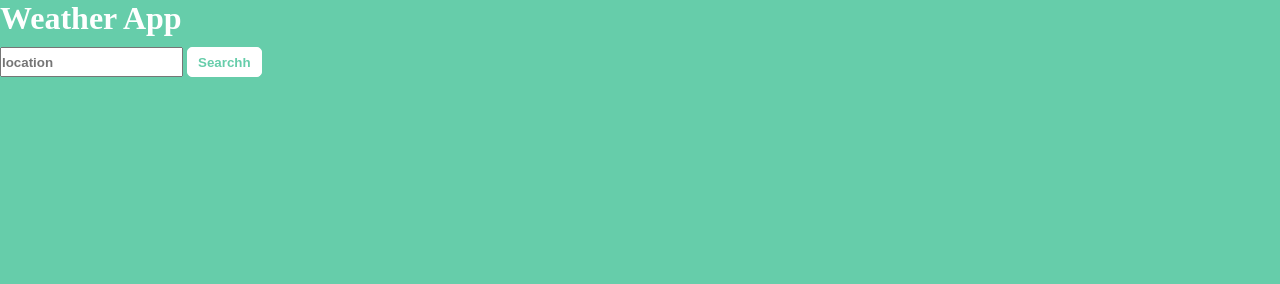
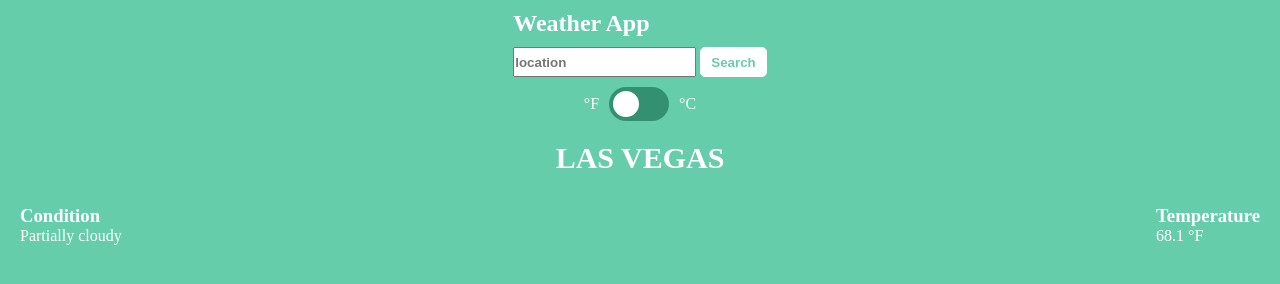
Before and after one commit to diegoHernandezDeveloper/weatherApp, a website built with webpack: page src/template.html in a window 1280 px wide. Built offline with nearby package versions, Linux system fonts and the light colour scheme.

Commit message:
add api funcionallity

```diff
--- a/src/index.js
+++ b/src/index.js
@@ -1 +1,42 @@
 import "./style.css";
+
+const button = document.querySelector("button");
+const input = document.querySelector("input");
+const h2 = document.querySelector("h2");
+const pCondition = document.querySelector("p[condition]");
+const pTemp = document.querySelector("p[temp]");
+const checkBox = document.querySelector('input[type="checkbox"');
+
+button.addEventListener("click", getInput);
+checkBox.addEventListener("change", () => {
+  if (checkBox.checked) {
+    console.log(`checked`);
+    console.log(pTemp.textContent);
+    const array = pTemp.textContent.split(" ");
+  } else {
+    console.log(`not checked`);
+    console.log(pTemp.textContent);
+    const array = pTemp.textContent.split(" ");
+  }
+});
+
+async function getInput() {
+  const inputValue = input.value || `las vegas`;
+  let API = `https://weather.visualcrossing.com/VisualCrossingWebServices/rest/services/timeline/${inputValue}?key=E3VBXLTQ9CYL8XZ4SZFDXENYQ`;
+  try {
+    const response = await fetch(API);
+    const data = await response.json();
+
+    h2.textContent = data.address;
+    pTemp.textContent = `${data.days[0].temp} °F`;
+    pCondition.textContent = data.days[0].conditions;
+
+    console.log(data.days[0]);
+  } catch (error) {
+    console.error(error);
+  }
+}
+
+let API = `https://weather.visualcrossing.com/VisualCrossingWebServices/rest/services/timeline/london?key=E3VBXLTQ9CYL8XZ4SZFDXENYQ`;
+
+//data.days[0].conditions, data.days[0].temp F, data.days[0].tempmin F, data.days[0].tempmax F
--- a/src/style.css
+++ b/src/style.css
@@ -13,7 +13,9 @@ body {
   color: white;
 }
 
-main {
+nav {
+  width: max-content;
+  margin: 10px auto;
 }
 
 input {
@@ -33,3 +35,87 @@ button {
   border-radius: 5px;
   background-color: white;
 }
+
+div[sliderContainer] {
+  width: max-content;
+  margin: 0 auto;
+  display: flex;
+  justify-content: center;
+  align-items: center;
+  gap: 10px;
+}
+
+h2 {
+  font-size: 30px;
+  text-transform: uppercase;
+  margin: 20px 0;
+  text-align: center;
+}
+
+div[stats] {
+  display: flex;
+  justify-content: space-between;
+  padding: 10px 20px;
+}
+
+.switch {
+  position: relative;
+  width: 60px;
+  height: 30px;
+}
+
+.switch input {
+  width: 0;
+}
+
+.slider {
+  position: absolute;
+  cursor: pointer;
+  top: 0;
+  left: 0;
+  right: 0;
+  bottom: 0;
+  background-color: #ccc;
+  transition: 0.4s;
+  border-radius: 34px;
+}
+
+/* Toggle Switch */
+
+.switch {
+  position: relative;
+  width: 60px;
+  height: 34px;
+}
+
+.switch input {
+  width: 0;
+}
+
+.slider {
+  position: absolute;
+  cursor: pointer;
+  top: 0;
+  left: 0;
+  right: 0;
+  bottom: 0;
+  transition: 0.4s;
+  background-color: rgb(51, 145, 113);
+  border-radius: 34px;
+}
+
+.slider:before {
+  position: absolute;
+  content: "";
+  height: 26px;
+  width: 26px;
+  left: 4px;
+  bottom: 4px;
+  background-color: white;
+  transition: 0.4s;
+  border-radius: 50%;
+}
+
+input:checked + .slider:before {
+  transform: translateX(26px);
+}
--- a/src/template.html
+++ b/src/template.html
@@ -6,10 +6,31 @@
     <title>Document</title>
   </head>
   <body>
-    <h1>Weather App</h1>
+    <nav>
+      <h1>Weather App</h1>
+      <input type="text" placeholder="location" />
+      <button>Search</button>
+      <div sliderContainer>
+        <span>°F</span>
+        <label class="switch">
+          <input type="checkbox" />
+          <span class="slider round"></span>
+        </label>
+        <span>°C</span>
+      </div>
+    </nav>
     <main>
-      <input type="text" placeholder="location" />
-      <button>Searchh</button>
+      <h2>las vegas</h2>
+      <div stats>
+        <div>
+          <h3>Condition</h3>
+          <p condition>Partially cloudy</p>
+        </div>
+        <div>
+          <h3>Temperature</h3>
+          <p temp>68.1 °F</p>
+        </div>
+      </div>
     </main>
   </body>
 </html>
```
